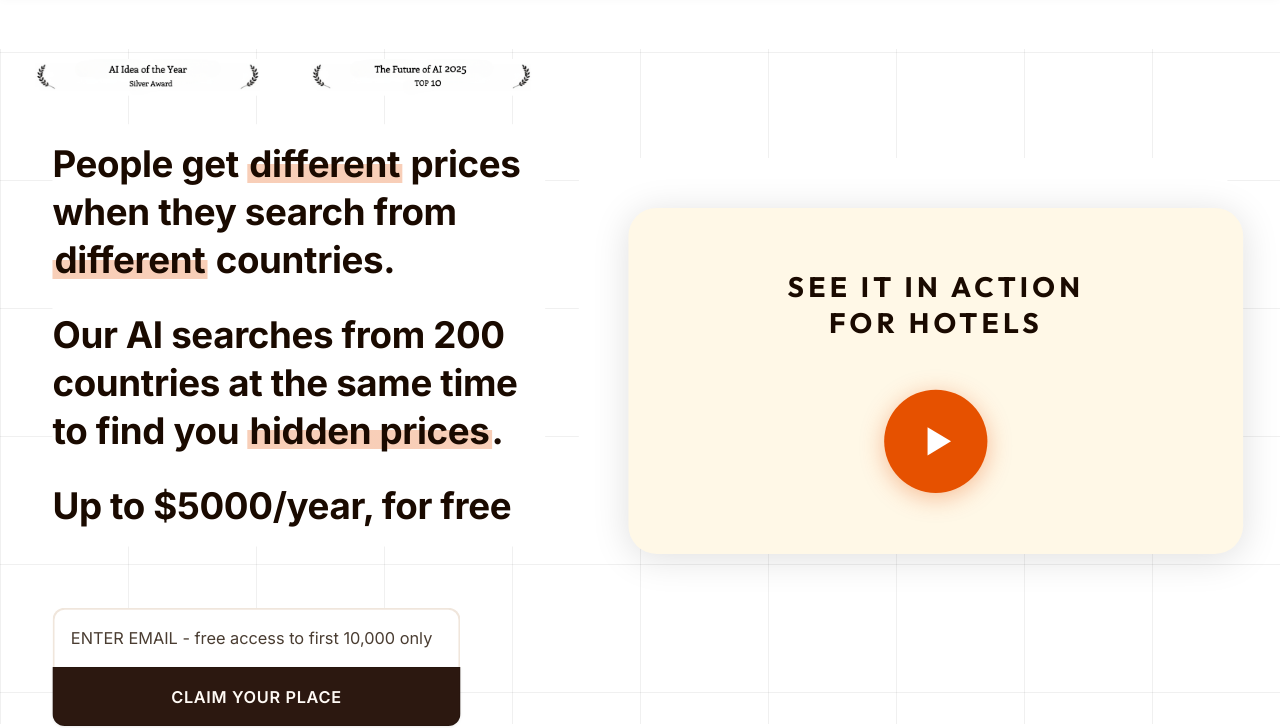
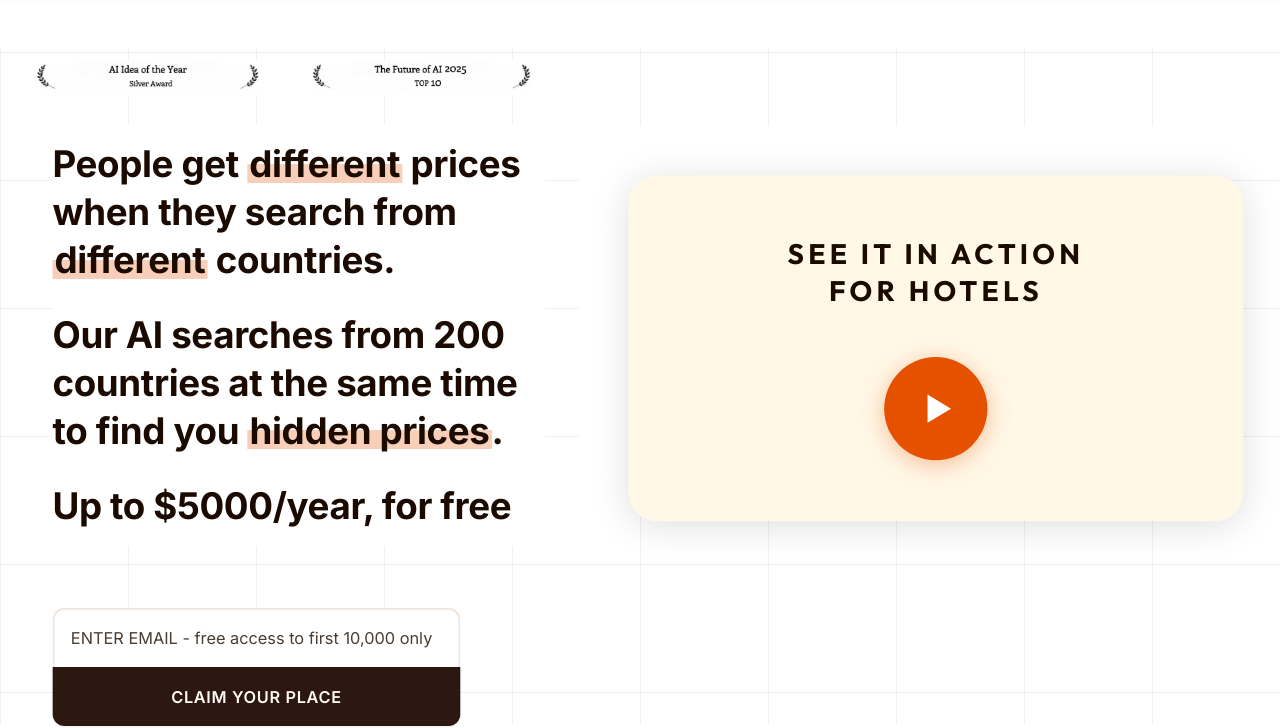
Before and after one commit to stavenka/waitlist-app, a website: page index.html in a window 1280 px wide. Shown: the part 76-804 px from the top of the page. Drawn offline with Linux system fonts and the light colour scheme.

Commit message:
Lift hero video further up to -10rem

```diff
--- a/index.html
+++ b/index.html
@@ -214,7 +214,7 @@
       transform-origin: top center;
     }
     .hero-row { display: grid; grid-template-columns: 0.92fr 1.08fr; gap: var(--space-6); align-items: center; min-height: 60vh; }
-    .hero-right { background: #ffffff; border-radius: var(--radius-outer); padding: var(--space-3); margin-left: -40px; margin-top: -6rem; }
+    .hero-right { background: #ffffff; border-radius: var(--radius-outer); padding: var(--space-3); margin-left: -40px; margin-top: -10rem; }
     .hero-left { max-width: 95%; }
     .hero-left h1 { font-size: clamp(1.2rem, 3.2vw, 2.25rem); font-weight: 700; color: var(--text); line-height: 1.3; letter-spacing: var(--tracking-tight); margin-bottom: var(--space-5); background: #ffffff; display: inline-block; padding: var(--space-2) var(--space-3) var(--space-2) 0; }
     .hero-m1 { white-space: nowrap; }
```
